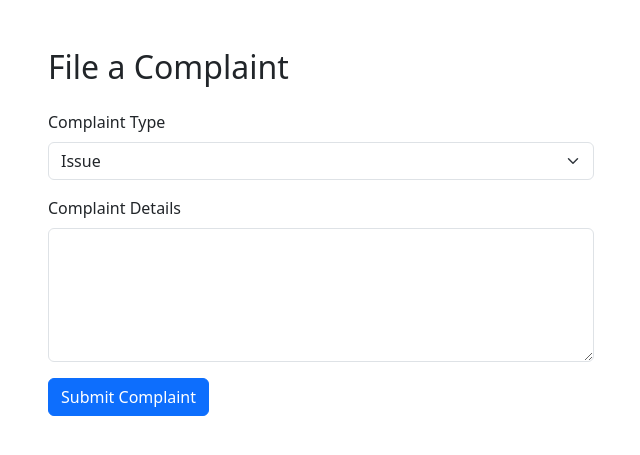
After one commit to Shafain24/dbproject, a PHP site: page /complainform.php?device_id=1 in a window 1280 px wide. The commit adds this page. Shown: the top 455 px of the page, without its empty margins (319-959 px from the left). Run offline with PHP 8.4, Linux system fonts and the light colour scheme; the visitor is signed in with stand-in values (Sample User, id 1).

Commit message:
complian form in work

```diff
--- /dev/null
+++ b/complainform.php
@@ -0,0 +1,93 @@
+<?php
+// Start the session
+session_start();
+
+// Check if the user is logged in
+
+// Connect to the database (replace these values with your database credentials)
+$servername = "localhost";
+$username = "root";
+$password = "";
+$dbname = "complainProject";
+
+$conn = new mysqli($servername, $username, $password, $dbname);
+
+// Check the connection
+if ($conn->connect_error) {
+    die("Connection failed: " . $conn->connect_error);
+}
+
+// Retrieve user information from the session
+$user_roll_no = $_SESSION['roll_no']; // Assuming you set this session variable during login
+
+// Retrieve device_id from URL parameters
+$device_id = $_GET['device_id'];
+
+// Process the complaint form submission
+if ($_SERVER["REQUEST_METHOD"] == "POST") {
+    // Retrieve other form data
+    $complaint_type = $_POST["complaint_type"];
+    $complaint_details = $_POST["complaint_details"];
+
+    // Insert the complaint into the database
+    $sql = "INSERT INTO complaints (roll_no, device_id, complaint_type, complaint_details, status) VALUES ('$user_roll_no', '$device_id', '$complaint_type', '$complaint_details', 'Pending')";
+
+    if ($conn->query($sql) === TRUE) {
+        echo "Complaint filed successfully.";
+    } else {
+        echo "Error: " . $sql . "<br>" . $conn->error;
+    }
+}
+
+// Close the database connection
+$conn->close();
+?>
+
+<!DOCTYPE html>
+<html lang="en">
+
+<head>
+    <meta charset="UTF-8">
+    <meta name="viewport" content="width=device-width, initial-scale=1.0">
+    <title>Complaint Form</title>
+    <!-- Bootstrap CSS link -->
+    <link rel="stylesheet" href="https://cdn.jsdelivr.net/npm/bootstrap@5.3.2/dist/css/bootstrap.min.css" integrity="sha384-T3c6CoIi6uLrA9TneNEoa7RxnatzjcDSCmG1MXxSR1GAsXEV/Dwwykc2MPK8M2HN" crossorigin="anonymous" />
+</head>
+
+<body>
+
+    <div class="container mt-5">
+        <div class="row justify-content-center">
+            <div class="col-md-6">
+                <h2 class="mb-4">File a Complaint</h2>
+
+                <form method="POST" action="">
+                    <div class="mb-3">
+                        <label for="complaint_type" class="form-label">Complaint Type</label>
+                        <select class="form-select" name="complaint_type" required>
+                            <option value="issue">Issue</option>
+                            <option value="feedback">Feedback</option>
+                            <option value="other">Other</option>
+                        </select>
+                    </div>
+
+                    <div class="mb-3">
+                        <label for="complaint_details" class="form-label">Complaint Details</label>
+                        <textarea class="form-control" name="complaint_details" rows="5" required></textarea>
+                    </div>
+
+                    <!-- Hidden input fields for roll_no and device_id -->
+                    <input type="hidden" name="roll_no" value="<?php echo $user_roll_no; ?>">
+                    <input type="hidden" name="device_id" value="<?php echo $device_id; ?>">
+
+                    <button type="submit" class="btn btn-primary">Submit Complaint</button>
+                </form>
+            </div>
+        </div>
+    </div>
+
+    <!-- Bootstrap JS scripts -->
+    <script src="https://cdn.jsdelivr.net/npm/bootstrap@5.3.2/dist/js/bootstrap.bundle.min.js" integrity="sha384-C6RzsynM9kWDrMNeT87bh95OGNyZPhcTNXj1NW7RuBCsyN/o0jlpcV8Qyq46cDfL" crossorigin="anonymous"></script>
+</body>
+
+</html>
--- a/login.php
+++ b/login.php
@@ -21,7 +21,9 @@ if ($_SERVER["REQUEST_METHOD"] == "POST") {
     if ($row = mysqli_fetch_assoc($result)) {
         // Compare the entered password with the stored hashed password
         if (password_verify($password, $row['Password'])) {
-            // Successful login, redirect to main page
+            // Successful login, start session, set session variable, and redirect
+            session_start();
+            $_SESSION['roll_no'] = $roll_no;
             header("Location: dashboard.php");
             exit(); // Important to exit after redirection
         } else {
```
Also changed, not shown: adminpage.php (added, +28 -0 lines), dashboard.php (+11 -2 lines).
